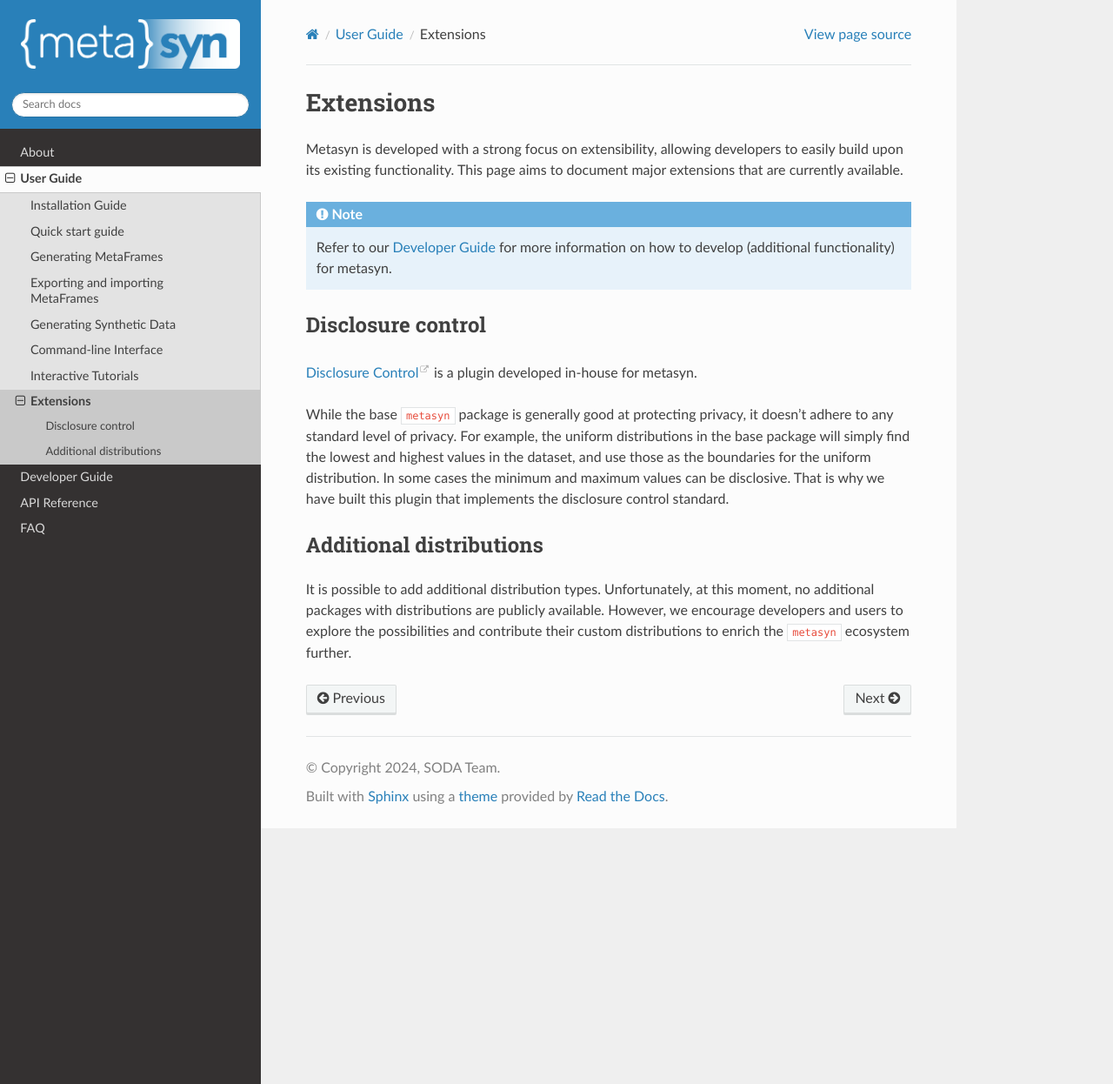
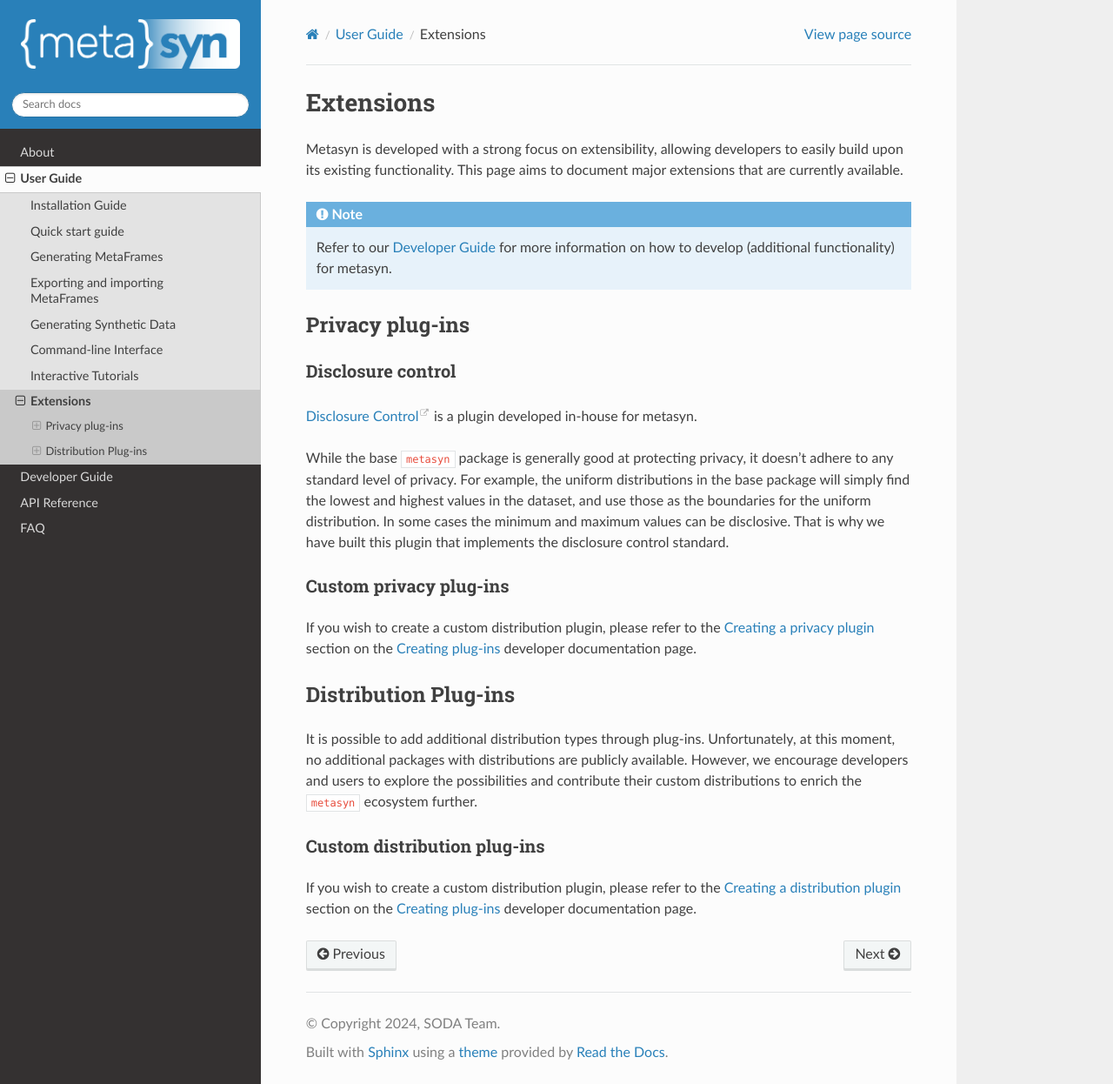
Before and after one commit to sodascience/metasyn, a Sphinx documentation site: the page built from docs/source/usage/extensions.rst, in a window 1280 px wide and 1246 px high. Shown: the whole window at 87% size. Built offline with Sphinx 7.4.7 and the Read the Docs theme 2.0.0, drawn with Linux system fonts in a browser that asks for light colours.

Commit message:
Add links to plugin templates to docs (#235)
* Change configuration from ini to toml

* Enable privacy to be set

* Add data-free option to generate data.

* Update according to discussion

* Mostly working implementation

* Remove old code

* Fix the tests

* Fix ruff

* Rework VarConfig

* Fix pylint issues

* Fix mistake in error handling

* Update tutorial

* Fix pydocstyle issues

* Fix mypy issues

* Fix cyclic import

* Remove mypy errors

* Improve tests for the CLI

* Add tests for configurations

* Quickly fix some linting issues in testing

* Update documentation according to changes

* There was a reason for the comments

* Uncommitted code

* Update docs/source/usage/cli.rst

Co-authored-by: Samuel <sfspithorst@gmail.com>

* Update metasyn/config.py

Co-authored-by: Samuel <sfspithorst@gmail.com>

* Update metasyn/config.py

Co-authored-by: Samuel <sfspithorst@gmail.com>

* Update metasyn/util.py

Co-authored-by: Samuel <sfspithorst@gmail.com>

* adds docs for dist plugin template

* adds privacy template

* moves information to dev/plugins page

* fix doc build error

* Update docs/source/developer/plugins.rst

Co-authored-by: qubixes <44498096+qubixes@users.noreply.github.com>

* Update metasyn/__main__.py

Co-authored-by: qubixes <44498096+qubixes@users.noreply.github.com>

---------

Co-authored-by: Raoul Schram <r.d.schram@uu.nl>
Co-authored-by: qubixes <44498096+qubixes@users.noreply.github.com>

```diff
--- a/docs/source/developer/developer.rst
+++ b/docs/source/developer/developer.rst
@@ -16,3 +16,4 @@
    overview
    GMF
    distributions
+   plugins
--- a/docs/source/developer/distributions.rst
+++ b/docs/source/developer/distributions.rst
@@ -220,3 +220,9 @@
 
 
 Note that this is a bare-bones example and that the implementation of the distribution will vary depending on the type of distribution being implemented.
+
+Creating a distribution plugin
+------------------------------
+In case you want to create a new distribution as part of an add-on, as opposed to it being implemented in the core package, you can easily do so by following the available `distribution plugin template <https://github.com/sodascience/metasyn-distribution-template>`_.
+
+More information on creating plug-ins can be found in the :doc:`/developer/plugins` section of the documentation.
--- /dev/null
+++ b/docs/source/developer/plugins.rst
@@ -0,0 +1,16 @@
+Creating plug-ins
+==================
+
+As seen on the :doc:`/usage/extensions` page, metasyn can be extended by plug-ins. This page describes how to create your own plug-ins.
+
+.. _privacy_plugin:
+
+Creating a privacy plugin
+------------------------------
+In case you want to create a new distribution as part of an add-on, you can easily do so by following the available `privacy plugin template <https://github.com/sodascience/metasyn-privacy-template>`_.
+
+.. _dist_plugin:
+
+Creating a distribution plugin
+------------------------------
+In case you want to create a new distribution as part of an add-on, as opposed to it being implemented in the core package, you can easily do so by following the available `distribution plugin template <https://github.com/sodascience/metasyn-distribution-template>`_.
--- a/docs/source/usage/extensions.rst
+++ b/docs/source/usage/extensions.rst
@@ -5,16 +5,30 @@
 .. note::
     Refer to our :doc:`/developer/developer` for more information on how to develop (additional functionality) for metasyn.
 
+
+Privacy plug-ins
+----------------
+
 Disclosure control
-------------------
+~~~~~~~~~~~~~~~~~~
 `Disclosure Control <https://github.com/sodascience/metasyn-disclosure-control>`_ is a plugin developed in-house for metasyn.
 
 While the base ``metasyn`` package is generally good at protecting privacy, it doesn't adhere to any standard level of privacy. For example, the uniform distributions in the base package will simply find the lowest and highest values in the dataset, and use those as the boundaries for the uniform distribution. In some cases the minimum and maximum values can be disclosive. That is why we have built this plugin that implements the disclosure control standard.
 
 
-Additional distributions
-------------------------
-It is possible to add additional distribution types. Unfortunately, at this moment, no additional packages with distributions are publicly available. However, we encourage developers and users to explore the possibilities and contribute their custom distributions to enrich the ``metasyn`` ecosystem further.
+Custom privacy plug-ins
+~~~~~~~~~~~~~~~~~~~~~~~
+If you wish to create a custom distribution plugin, please refer to the :ref:`privacy_plugin` section on the :doc:`/developer/plugins` developer documentation page.
+
+
+
+Distribution Plug-ins
+---------------------
+It is possible to add additional distribution types through plug-ins. Unfortunately, at this moment, no additional packages with distributions are publicly available. However, we encourage developers and users to explore the possibilities and contribute their custom distributions to enrich the ``metasyn`` ecosystem further.
+
+Custom distribution plug-ins
+~~~~~~~~~~~~~~~~~~~~~~~~~~~~
+If you wish to create a custom distribution plugin, please refer to the :ref:`dist_plugin` section on the :doc:`/developer/plugins` developer documentation page.
 
 
 
```
